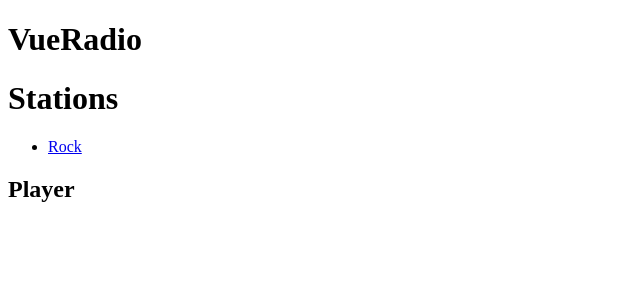
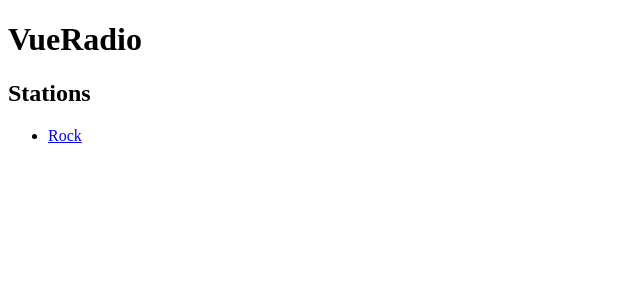
Before and after one commit to slicvic/kulturefm, a Vue app: page / in a window 1280 px wide. Shown: the top 300 px of the page, without its empty margins (0-640 px from the left). Built offline with nearby package versions, Linux system fonts and the light colour scheme.

Commit message:
Add vuex

```diff
--- a/package.json
+++ b/package.json
@@ -19,6 +19,7 @@
         "webpack-cli": "^3.0.8"
     },
     "dependencies": {
-        "vue": "^2.5.16"
+        "vue": "^2.5.16",
+        "vuex": "^3.0.1"
     }
 }
--- a/src/App.vue
+++ b/src/App.vue
@@ -1,27 +1,25 @@
 <template>
     <div class="app">
         <h1>VueRadio</h1>
-        <stations :stations="stations" @selectStation="onSelectStation"></stations>
-        <player :tracks="tracks"></player>
+        <stations @change="changeStation"></stations>
+        <player v-if="showPlayer"></player>
     </div>
 </template>
 
 <script>
     import Stations from './components/Stations.vue'
     import Player from './components/Player.vue'
-    import * as stationSvc from './services/stations.js'
 
     export default {
         name: 'app',
         data: function() {
             return {
-                stations: stationSvc.getStations(),
-                tracks: []
+                showPlayer: false
             }
         },
         methods: {
-            onSelectStation: function(station) {
-                console.log('selected station', station)
+            changeStation: function(station) {
+                console.log(station)
             }
         },
         components: {
--- a/src/components/Player.vue
+++ b/src/components/Player.vue
@@ -6,12 +6,6 @@
 
 <script>
 export default {
-    name: 'player',
-    props: {
-        tracks: {
-            type: Array,
-            required: true
-        }
-    }
+    name: 'player'
 }
 </script>
--- a/src/components/Stations.vue
+++ b/src/components/Stations.vue
@@ -1,10 +1,9 @@
 <template>
     <div class="stations">
-        <h1>Stations</h1>
+        <h2>Stations</h2>
         <ul>
             <li v-for="station in stations" :key="station.name">
-                <a href="#"
-                    @click.prevent="selectStation(station)">{{ station.title }}</a>
+                <a href="#" @click.prevent="change(station)">{{ station.title }}</a>
             </li>
         </ul>
     </div>
@@ -13,15 +12,17 @@
 <script>
     export default {
         name: 'stations',
-        props: {
-            stations: {
-                type: Array,
-                required: true
+        data: function() {
+            return {
+                stations: []
             }
         },
+        created: function() {
+            this.stations = this.$store.state.stations
+        },
         methods: {
-            selectStation: function(station) {
-                this.$emit('selectStation', station)
+            change: function(station) {
+                this.$emit('change', station)
             }
         }
     }
--- a/src/main.js
+++ b/src/main.js
@@ -1,7 +1,9 @@
 import Vue from 'vue'
 import App from './App.vue'
+import store from './store/index.js'
 
 new Vue({
     el: '#app',
-    render: h => h(App)
+    render: h => h(App),
+    store
 })
--- a/src/services/genres.js
+++ b/src/services/genres.js
@@ -5,6 +5,8 @@ const genres = [
     }
 ]
 
-export function getGenres() {
-    return genres
+export default {
+    getGenres () {
+        return genres
+    }
 }
--- a/src/services/stations.js
+++ b/src/services/stations.js
@@ -1,4 +1,4 @@
-import * as genreSvc from './genres.js'
+import genreSvc from './genres.js'
 
 const StationType = {
     GENRE: 'genre'
@@ -14,6 +14,8 @@ genreSvc.getGenres().forEach(genre => {
     })
 })
 
-export function getStations() {
-    return stations
+export default {
+    getStations () {
+        return stations
+    }
 }
--- /dev/null
+++ b/src/store/index.js
@@ -0,0 +1,13 @@
+import Vue from 'vue'
+import Vuex from 'vuex'
+import stationSvc from '../services/stations.js'
+
+Vue.use(Vuex)
+
+export default new Vuex.Store({
+    state: {
+        stations: stationSvc.getStations(),
+    },
+    getters: {
+    }
+  })
```
Also changed, not shown: 1 other file (tests, documents, lock files or other folders).
